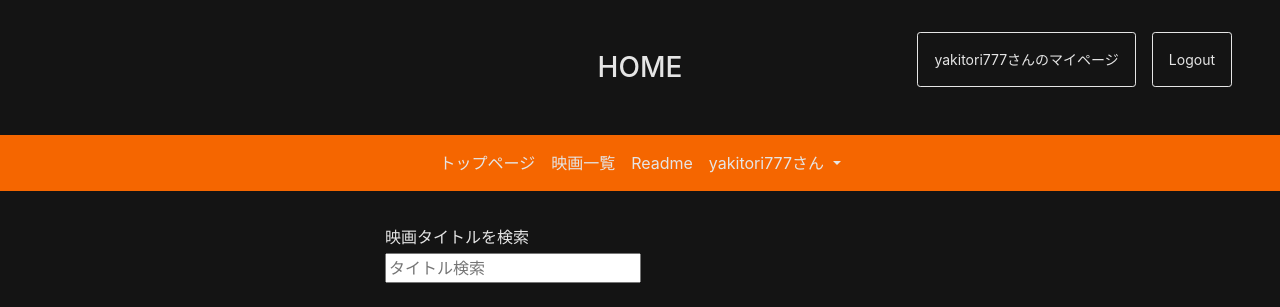
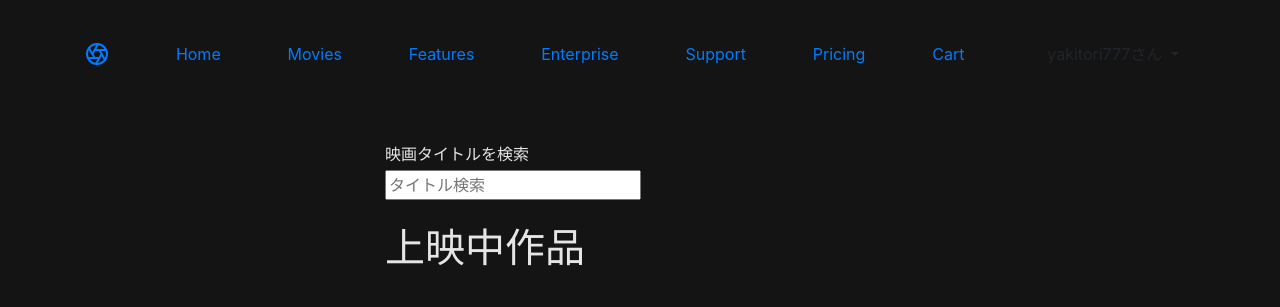
Before and after one commit to yakitori777/movie_portforio, a Django app: page /movie/movieList/ in a window 1280 px wide. Shown: the top 307 px of the page. Run offline with Django 3.2, Linux system fonts and the light colour scheme; a user stored in the database is signed in; data comes from the database, SQL or seed files in the repository; some libraries are stand-ins or nearby versions.

Commit message:
レイアウトを変更

```diff
--- a/templates/base.html
+++ b/templates/base.html
@@ -16,6 +16,15 @@
   <script type="text/javascript" src="{% static 'js/jquery.dataTables.min.js' %}"></script>
   <script type="text/javascript" src="{% static 'js/dataTables.bootstrap4.min.js' %}"></script>
 
+  <script src="../../assets/js/vendor/holder.min.js"></script>
+  <script>
+    Holder.addTheme('thumb', {
+      bg: '#55595c',
+      fg: '#eceeef',
+      text: 'Thumbnail'
+    });
+  </script>
+
   <!-- Bootstrap CSS -->
   <link rel="stylesheet" href="https://stackpath.bootstrapcdn.com/bootstrap/4.3.1/css/bootstrap.min.css"
     integrity="sha384-ggOyR0iXCbMQv3Xipma34MD+dH/1fQ784/j6cY/iJTQUOhcWr7x9JvoRxT2MZw1T" crossorigin="anonymous" />
@@ -24,7 +33,52 @@
 
 <body>
   <div id="wrapper">
-      <header class="blog-header py-3">
+    <nav class="site-header sticky-top py-1">
+      <div class="container d-flex flex-column flex-md-row justify-content-between">
+        <a class="py-2" href="{% url 'index' %}">
+          <svg xmlns="http://www.w3.org/2000/svg" width="24" height="24" viewBox="0 0 24 24" fill="none"
+            stroke="currentColor" stroke-width="2" stroke-linecap="round" stroke-linejoin="round"
+            class="d-block mx-auto">
+            <circle cx="12" cy="12" r="10"></circle>
+            <line x1="14.31" y1="8" x2="20.05" y2="17.94"></line>
+            <line x1="9.69" y1="8" x2="21.17" y2="8"></line>
+            <line x1="7.38" y1="12" x2="13.12" y2="2.06"></line>
+            <line x1="9.69" y1="16" x2="3.95" y2="6.06"></line>
+            <line x1="14.31" y1="16" x2="2.83" y2="16"></line>
+            <line x1="16.62" y1="12" x2="10.88" y2="21.94"></line>
+          </svg>
+        </a>
+        <a class="py-2 d-none d-md-inline-block" href="{% url 'index' %}">Home</a>
+        <a class="py-2 d-none d-md-inline-block" href="{% url 'movie_list' %}">Movies</a>
+        <a class="py-2 d-none d-md-inline-block" href="{% url 'readme' %}">Features</a>
+        <a class="py-2 d-none d-md-inline-block" href="#">Enterprise</a>
+        <a class="py-2 d-none d-md-inline-block" href="#">Support</a>
+        <a class="py-2 d-none d-md-inline-block" href="#">Pricing</a>
+        <a class="py-2 d-none d-md-inline-block" href="#">Cart</a>
+        <div class="nav-item dropdown">
+          {% if user.is_authenticated %}
+          <a class="nav-link dropdown-toggle" id="navbarDropdownMenuLink" role="button" data-toggle="dropdown"
+            aria-haspopup="true" aria-expanded="false">
+            {{ user.username }}さん
+          </a>
+          <div class="dropdown-menu" aria-labelledby="navbarDropdownMenuLink">
+            <a href="{% url 'member_mypage' user.pk %}">マイページ</a><br />
+            <a href="{% url 'logout' %}">ログアウト</a><br />
+          </div>
+          {% else %}
+          <a class="nav-link dropdown-toggle" id="navbarDropdownMenuLink" role="button" data-toggle="dropdown"
+            aria-haspopup="true" aria-expanded="false">
+            会員登録 / ログイン
+          </a>
+          <div class="dropdown-menu" aria-labelledby="navbarDropdownMenuLink">
+            <a href="{% url 'signup' %}">会員登録</a><br />
+            <a href="{% url 'login' %}">ログイン</a><br />
+          </div>
+          {% endif %}
+        </div>
+      </div>
+    </nav>
+    {% comment %} <header class="blog-header py-3">
       <div class="row flex-nowrap justify-content-between align-items-center">
         <div class="col-4 pt-1">
           <a class="text-muted" href="#"></a>
@@ -93,8 +147,11 @@
           </ul>
         </div>
       </nav>
-      </nav>
-      {% block header %} {% endblock header %} {% block content %}
+    </nav> {% endcomment %}
+    {% block header %}
+    {% endblock header %}
+
+    {% block content %}
     {% endblock content %}
 
     <footer class="text-muted">
--- a/templates/movieList.html
+++ b/templates/movieList.html
@@ -15,7 +15,7 @@
   <h1 class="m-4" style="margin-left:300px !important;">上映中作品</h1>
   <div class="card-columns" style="column-count: 4;">
     <div v-for="b in filteredList">
-      <a v-bind:href="'http://www.movieyakitoriportfolio.work/movie/detail/'+b.id+'/'">
+      <a v-bind:href="'/movie/detail/'+b.id+'/'">
         <div class="card m-3 mx-auto">
           <img class="card-img-top" v-bind:src="'/media/'+b.images" alt="ライトコースのイメージ画像" height="400px">
           <hr>
```
Lines whose indentation alone changed are shown as unchanged.
